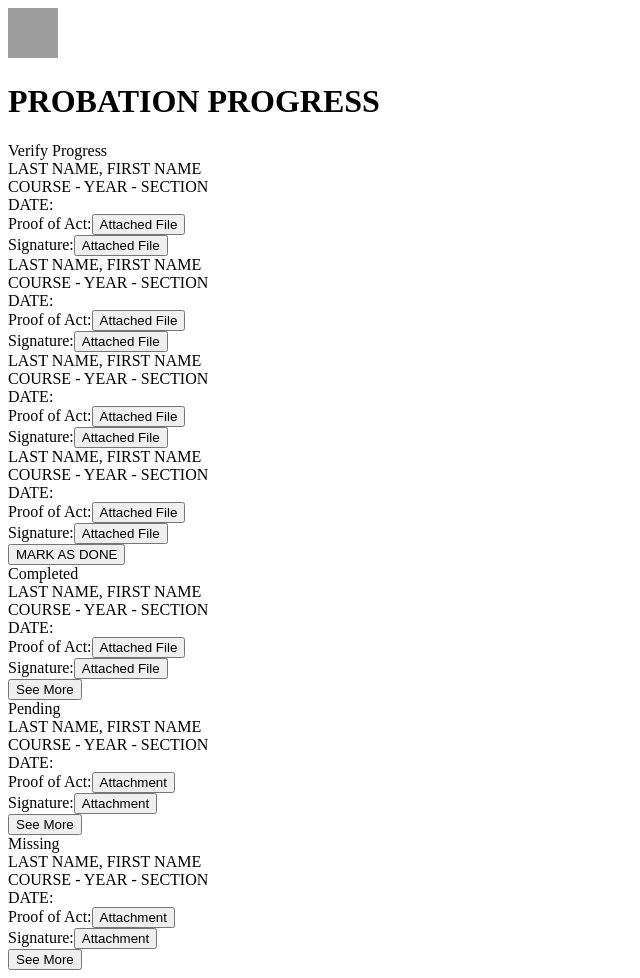
After one commit to TacticianR1muru/CPET12L, a Django app: template Project_admin/Project/adminmod/templates/dboard_violation_rev/modify_issue/Probation Progress.html in a window 1280 px wide. The commit adds this page. Shown: the whole page, without its empty margins (0-640 px from the left). Run offline with Django 5.2, Linux system fonts and the light colour scheme; the template is opened without the code that fills it, so the values that code supplies are empty; grey boxes are pictures that could not be loaded.

Commit message:
Add files via upload

```diff
--- a/Project_admin/Project/adminmod/templates/dboard_violation_rev/modify_issue/ModifyExpulsion.html
+++ b/Project_admin/Project/adminmod/templates/dboard_violation_rev/modify_issue/ModifyExpulsion.html
@@ -1,4 +1,5 @@
 <!DOCTYPE html>
+<html>
 <head>
 </head>
 <body>
@@ -7,7 +8,7 @@
         <div class="section-title">Expulsion Date</div>
         <div class="line"></div>
         <label for="effective-date">Effective Date:</label>
-        <input type="text" id="effective-date" name="effective-date">
+        <input type="date" id="effective-date" name="effective-date">
 
         <div class="section-title">Expulsion Details</div>
         <div class="line"></div>
--- a/Project_admin/Project/adminmod/templates/dboard_violation_rev/modify_issue/ModifySuspension.html
+++ b/Project_admin/Project/adminmod/templates/dboard_violation_rev/modify_issue/ModifySuspension.html
@@ -1,4 +1,5 @@
 <!DOCTYPE html>
+<html>
 <head>
 </head>
 <body>
@@ -8,11 +9,11 @@
         <div class="line"></div>
         <div class="input-group">
             <label for="start-date">Start Date:</label>
-            <input type="text" id="start-date" name="start-date">
+            <input type="date" id="start-date" name="start-date">
         </div>
         <div class="input-group">
             <label for="end-date">End Date:</label>
-            <input type="text" id="end-date" name="end-date">
+            <input type="date" id="end-date" name="end-date">
         </div>
         <div class="section-title">Suspension Details</div>
         <div class="line"></div>
--- /dev/null
+++ b/Project_admin/Project/adminmod/templates/dboard_violation_rev/modify_issue/Probation Progress.html
@@ -0,0 +1,111 @@
+<!DOCTYPE html>
+<head>
+    <title>Probation Progress</title>
+</head>
+<body>
+    <div class="header">
+        <a href="{% url 'ViolationReportsProbation' %}">
+            <img alt="User icon" height="50" src="https://oaidalleapiprodscus.blob.core.windows.net/private/org-BVbpSZmLndA7MfHIxv2ahIKS/user-IBY8IaMXtVn7IVIdZeyvjx16/img-exut8teghUn3mS73ZrSOHQbQ.png?st=2024-09-19T13%3A59%3A11Z&amp;se=2024-09-19T15%3A59%3A11Z&amp;sp=r&amp;sv=2024-08-04&amp;sr=b&amp;rscd=inline&amp;rsct=image/png&amp;skoid=d505667d-d6c1-4a0a-bac7-5c84a87759f8&amp;sktid=a48cca56-e6da-484e-a814-9c849652bcb3&amp;skt=2024-09-19T01%3A59%3A21Z&amp;ske=2024-09-20T01%3A59%3A21Z&amp;sks=b&amp;skv=2024-08-04&amp;sig=wdLgvavqUFBbfwoSb/m0W7Hn7VuPSSAtYfV4wJokS7g%3D" width="50"/>
+            </a>
+    <div class="container">
+        <h1>PROBATION PROGRESS</h1>
+        <div class="section">
+            <div class="section-title">Verify Progress</div>
+            <div class="item">
+                <div class="item-header">
+                    <div>LAST NAME, FIRST NAME</div>
+                    <div>COURSE - YEAR - SECTION</div>
+                    <div>DATE:</div>
+                    <div class="checkbox-column"><div class="placeholder-icon"></div></div>
+                </div>
+                <div class="item-body">
+                    <div>Proof of Act:<button class="attached-file">Attached File</button></div>
+                    <div>Signature:<button class="attached-file">Attached File</button></div>
+                </div>
+            </div>
+            <div class="item">
+                <div class="item-header">
+                    <div>LAST NAME, FIRST NAME</div>
+                    <div>COURSE - YEAR - SECTION</div>
+                    <div>DATE:</div>
+                    <div class="checkbox-column"><div class="placeholder-icon"></div></div>
+                </div>
+                <div class="item-body">
+                    <div>Proof of Act:<button class="attached-file">Attached File</button></div>
+                    <div>Signature:<button class="attached-file">Attached File</button></div>
+                </div>
+            </div>
+            <div class="item">
+                <div class="item-header">
+                    <div>LAST NAME, FIRST NAME</div>
+                    <div>COURSE - YEAR - SECTION</div>
+                    <div>DATE:</div>
+                    <div class="checkbox-column"><div class="placeholder-icon"></div></div>
+                </div>
+                <div class="item-body">
+                    <div>Proof of Act:<button class="attached-file">Attached File</button></div>
+                    <div>Signature:<button class="attached-file">Attached File</button></div>
+                </div>
+            </div>
+            <div class="item">
+                <div class="item-header">
+                    <div>LAST NAME, FIRST NAME</div>
+                    <div>COURSE - YEAR - SECTION</div>
+                    <div>DATE:</div>
+                    <div class="checkbox-column"><div class="placeholder-icon"></div></div>
+                </div>
+                <div class="item-body">
+                    <div>Proof of Act:<button class="attached-file">Attached File</button></div>
+                    <div>Signature:<button class="attached-file">Attached File</button></div>
+                </div>
+            </div>
+            <button class="button">MARK AS DONE</button>
+        </div>
+        <div class="section">
+            <div class="section-title">Completed</div>
+            <div class="item">
+                <div class="item-header">
+                    <div>LAST NAME, FIRST NAME</div>
+                    <div>COURSE - YEAR - SECTION</div>
+                    <div>DATE:</div>
+                </div>
+                <div class="item-body">
+                    <div>Proof of Act:<button class="attached-file">Attached File</button></div>
+                    <div>Signature:<button class="attached-file">Attached File</button></div>
+                </div>
+            </div>
+            <div class="see-more"><button>See More</button></div>
+        </div>
+        <div class="section">
+            <div class="section-title">Pending</div>
+            <div class="item">
+                <div class="item-header">
+                    <div>LAST NAME, FIRST NAME</div>
+                    <div>COURSE - YEAR - SECTION</div>
+                    <div>DATE:</div>
+                </div>
+                <div class="item-body">
+                    <div>Proof of Act:<button class="attached-file">Attachment</button></div>
+                    <div>Signature:<button class="attached-file">Attachment</button></div>
+                </div>
+            </div>
+            <div class="see-more"><button>See More</button></div>
+        </div>
+        <div class="section">
+            <div class="section-title">Missing</div>
+            <div class="item">
+                <div class="item-header">
+                    <div>LAST NAME, FIRST NAME</div>
+                    <div>COURSE - YEAR - SECTION</div>
+                    <div>DATE:</div>
+                </div>
+                <div class="item-body">
+                    <div>Proof of Act:<button class="attached-file">Attachment</button></div>
+                    <div>Signature:<button class="attached-file">Attachment</button></div>
+                </div>
+            </div>
+            <div class="see-more"><button>See More</button></div>
+        </div>
+    </div>
+</body>
+</html>
```
